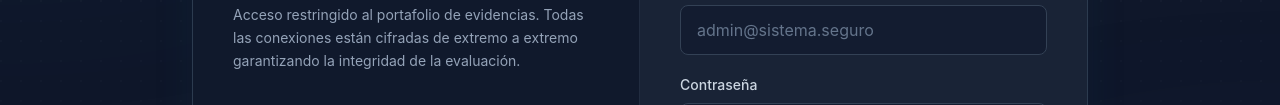
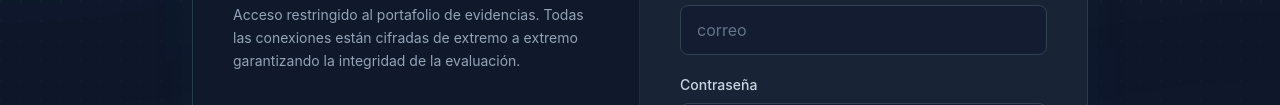
Before and after one commit to MrKennyLF/SaberHacerU1-CSAN, a website built with Vite: page index.html in a window 1280 px wide. Shown: the part 340-445 px from the top of the page. Built offline with nearby package versions, Linux system fonts and the light colour scheme.

Commit message:
Update email input placeholder text

```diff
--- a/index.html
+++ b/index.html
@@ -141,7 +141,7 @@
                             Correo</label>
                         <input type="email" id="email" required
                             class="w-full bg-slate-900/50 border border-slate-700 rounded-lg px-4 py-3 text-white placeholder-slate-500 focus:outline-none focus:ring-2 focus:ring-cyan-500 focus:border-transparent transition-all"
-                            placeholder="admin@sistema.seguro">
+                            placeholder="correo">
                     </div>
 
                     <div>
```
